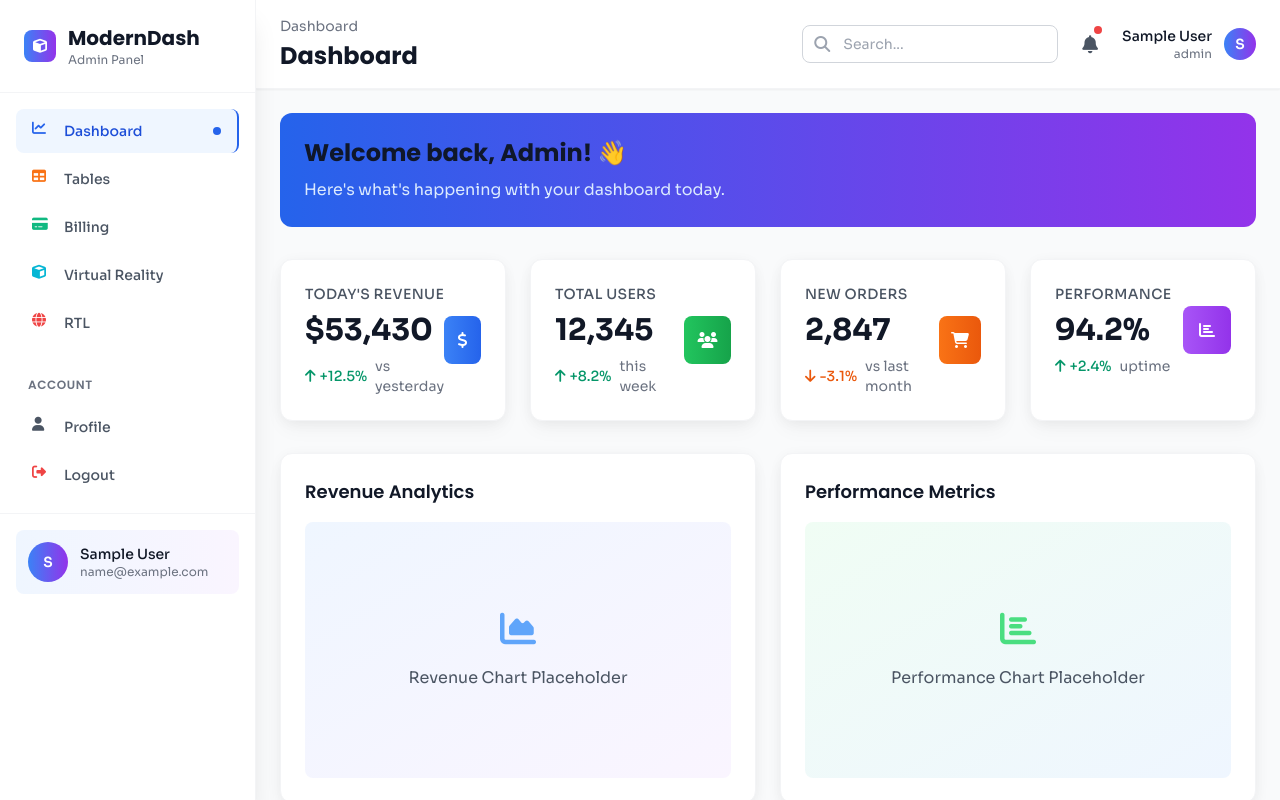
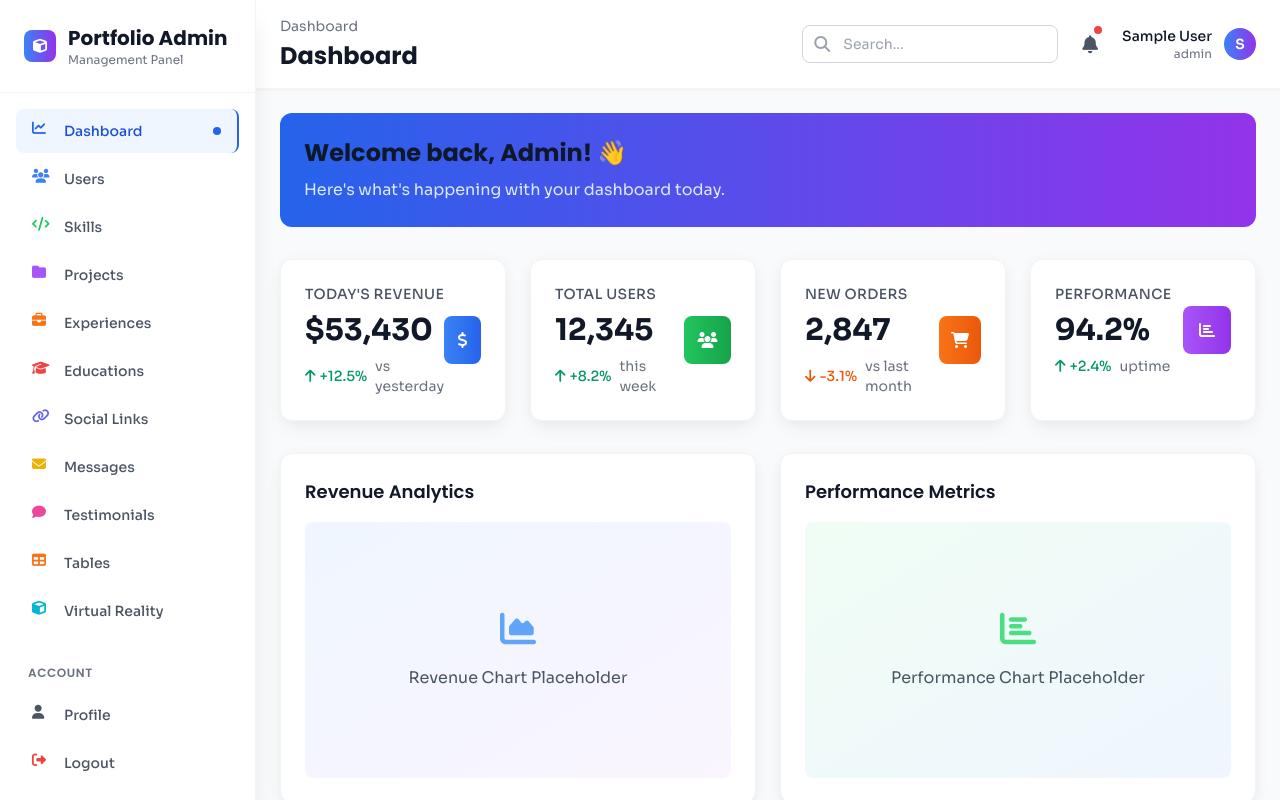
Before and after one commit to Ozair0101/Modern-Dashboard, a React (Vite) app: page /dashboard in a window 1280 px wide. Shown: the top 800 px of the page. Built offline with nearby package versions, Linux system fonts and the light colour scheme; sample sign-in values are in the browser's storage.

Commit message:
dashboards

```diff
--- a/src/components/DashboardLayout.jsx
+++ b/src/components/DashboardLayout.jsx
@@ -15,10 +15,16 @@ const DashboardLayout = ({ children }) => {
 
   const menuItems = [
     { path: '/dashboard', icon: 'fas fa-chart-line', label: 'Dashboard', color: 'text-blue-500' },
+    { path: '/dashboard/users', icon: 'fas fa-users', label: 'Users', color: 'text-blue-500' },
+    { path: '/dashboard/skills', icon: 'fas fa-code', label: 'Skills', color: 'text-green-500' },
+    { path: '/dashboard/projects', icon: 'fas fa-folder', label: 'Projects', color: 'text-purple-500' },
+    { path: '/dashboard/experiences', icon: 'fas fa-briefcase', label: 'Experiences', color: 'text-orange-500' },
+    { path: '/dashboard/educations', icon: 'fas fa-graduation-cap', label: 'Educations', color: 'text-red-500' },
+    { path: '/dashboard/social-links', icon: 'fas fa-link', label: 'Social Links', color: 'text-indigo-500' },
+    { path: '/dashboard/messages', icon: 'fas fa-envelope', label: 'Messages', color: 'text-yellow-500' },
+    { path: '/dashboard/testimonials', icon: 'fas fa-comment', label: 'Testimonials', color: 'text-pink-500' },
     { path: '/dashboard/tables', icon: 'fas fa-table', label: 'Tables', color: 'text-orange-500' },
-    { path: '/dashboard/billing', icon: 'fas fa-credit-card', label: 'Billing', color: 'text-emerald-500' },
     { path: '/dashboard/virtual-reality', icon: 'fas fa-cube', label: 'Virtual Reality', color: 'text-cyan-500' },
-    { path: '/dashboard/rtl', icon: 'fas fa-globe', label: 'RTL', color: 'text-red-500' },
   ];
 
   const accountItems = [
@@ -32,6 +38,23 @@ const DashboardLayout = ({ children }) => {
   const getCurrentPageTitle = () => {
     const path = location.pathname;
     if (path === '/dashboard') return 'Dashboard';
+
+    // Map paths to titles
+    const pathTitleMap = {
+      '/dashboard/users': 'Users',
+      '/dashboard/skills': 'Skills',
+      '/dashboard/projects': 'Projects',
+      '/dashboard/experiences': 'Experiences',
+      '/dashboard/educations': 'Educations',
+      '/dashboard/social-links': 'Social Links',
+      '/dashboard/messages': 'Messages',
+      '/dashboard/testimonials': 'Testimonials'
+    };
+
+    if (pathTitleMap[path]) {
+      return pathTitleMap[path];
+    }
+
     return path.split('/').pop()?.replace('-', ' ').split(' ').map(word =>
       word.charAt(0).toUpperCase() + word.slice(1)
     ).join(' ') || 'Dashboard';
@@ -50,8 +73,8 @@ const DashboardLayout = ({ children }) => {
               <i className="fas fa-cube text-white text-sm"></i>
             </div>
             <div>
-              <h2 className="text-xl font-bold text-gray-900">ModernDash</h2>
-              <p className="text-xs text-gray-500">Admin Panel</p>
+              <h2 className="text-xl font-bold text-gray-900">Portfolio Admin</h2>
+              <p className="text-xs text-gray-500">Management Panel</p>
             </div>
           </Link>
         </div>
```
